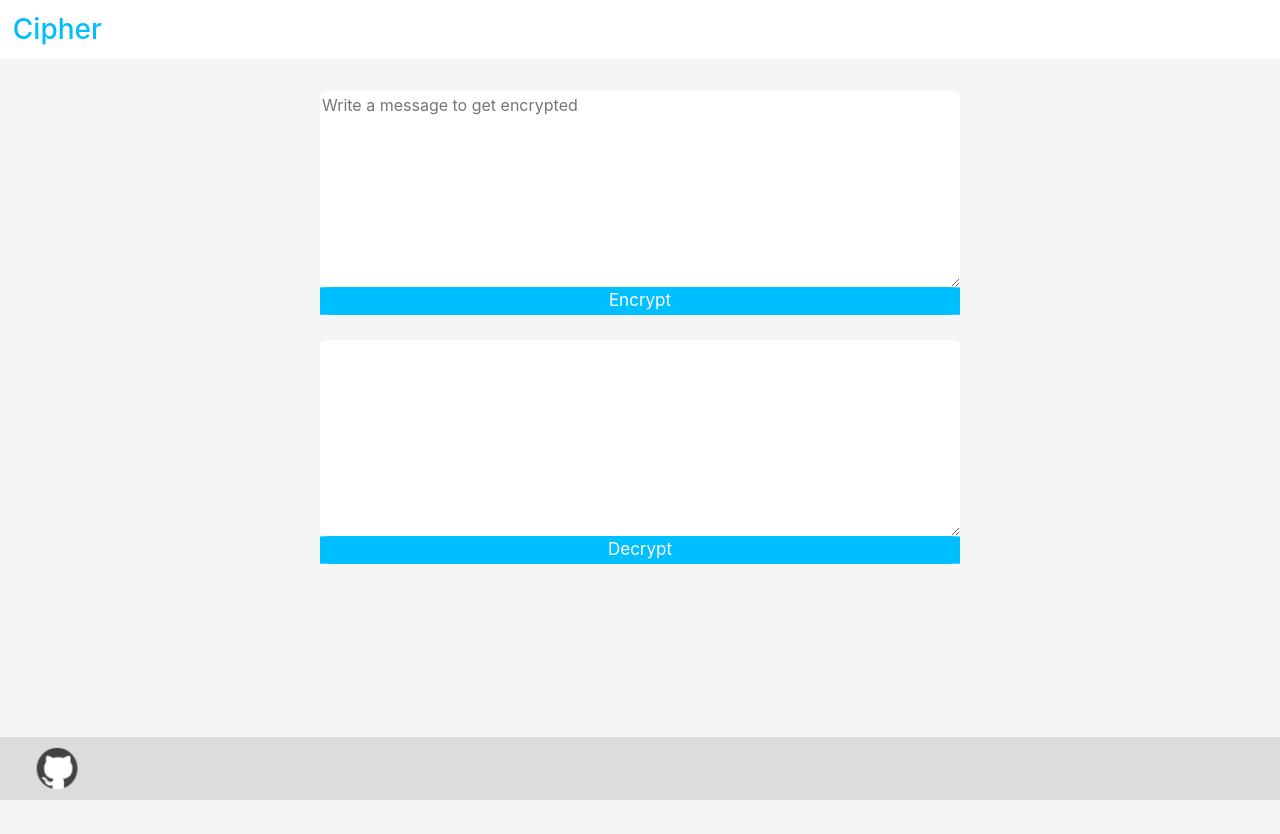
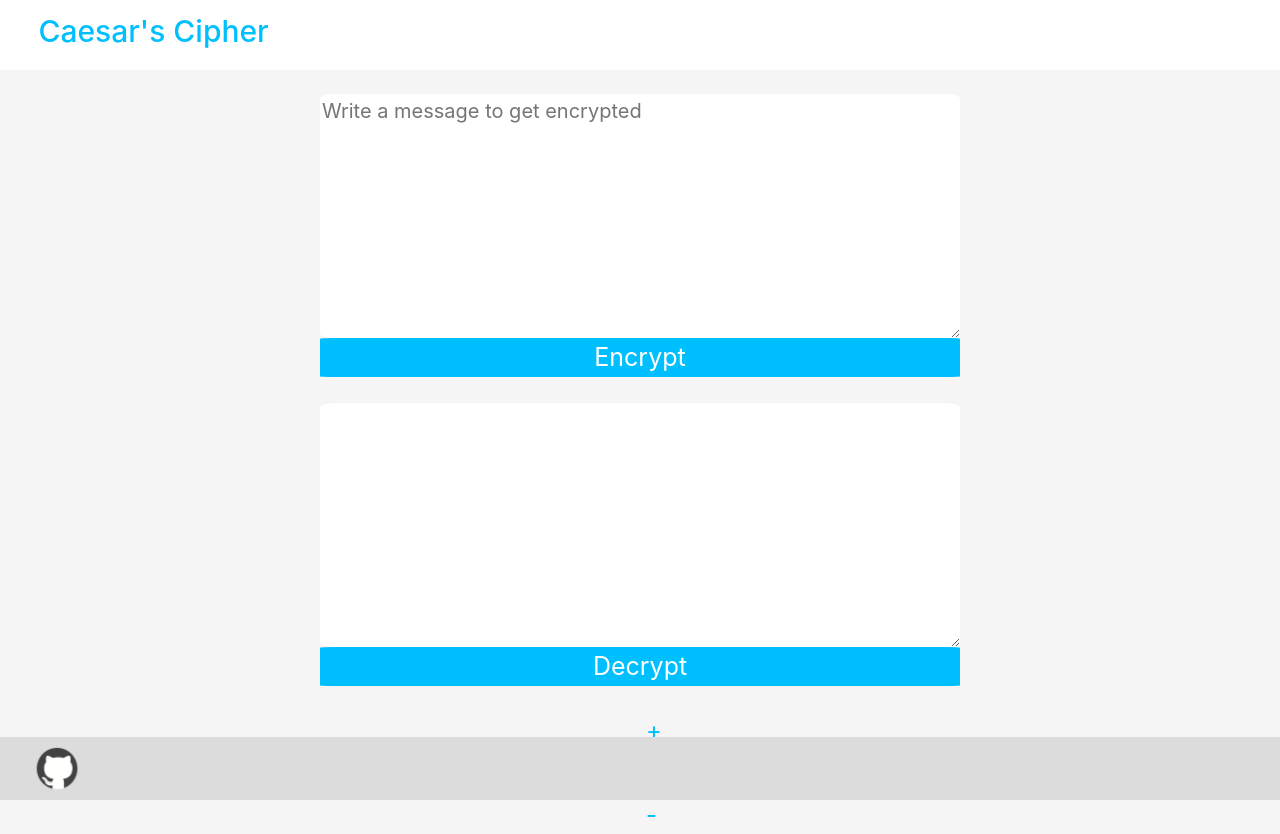
Before and after one commit to ahmedwab/Caesar-s-cipher, a plain HTML site: page index.html in a window 1280 px wide. Before the commit the page ends 800 px from the top, so only its background shows below. Drawn offline with nearby package versions, Linux system fonts and the light colour scheme.

Commit message:
Add files via upload

```diff
--- a/encrypt.js
+++ b/encrypt.js
@@ -1,5 +1,6 @@
-var rand=Math.floor(Math.random() * 24) + 1;
-function encrypt(){
+var rand=13; //number used for caesar cipher
+
+function encrypt(){ //function to encrypt text
   console.log(rand);
   var cipher="";
 
@@ -12,8 +13,10 @@ function encrypt(){
     output.value=cipher;
 
 
+
 }
-function decrypt(){
+
+function decrypt(){ //function to decrypt text
   var cipher="";
 
   var output=document.getElementById('input');
@@ -25,8 +28,9 @@ function decrypt(){
     output.value=cipher;
 
 
+
 }
-function isAlpha(c){
+function isAlpha(c){ //boolean is a letter
   var alphabet="abcdefghijklmnopqrstuvwxyz";
   for(var i = 0 ; i < alphabet.length; i++){
     if(c==alphabet[i]) return true;
@@ -35,8 +39,9 @@ function isAlpha(c){
 
 
 }
-function encrypt_change(c,r){
+function encrypt_change(c,r){ //encrypt character
   var alphabet="abcdefghijklmnopqrstuvwxyz";
+  c=c.toLowerCase();
   if (!isAlpha(c)) return c;
   var pos=0;
   for(var i = 0 ; i < alphabet.length; i++){
@@ -47,3 +52,12 @@ function encrypt_change(c,r){
 
 
 }
+function changenum(x){//change cipher number
+  if(x==1){
+    rand++;
+    rand=rand%26;
+  }
+  else rand--;
+  if(rand<0) rand=rand+25;
+    document.getElementById('rand').innerHTML="+"+rand;
+}
--- a/index.html
+++ b/index.html
@@ -9,7 +9,7 @@
   </head>
   <body>
     <div class="header">
-      <h3 id="title"> Cipher</h3>
+      <h3 id="title"> Caesar's Cipher</h3>
     </div>
     <div id ="controller">
       <br>
@@ -19,6 +19,7 @@
       <button type="button" name="encrypt" onclick="encrypt()" class="btns">Encrypt</button>
       <textarea name="output"  id="output" is="output" rows="8" cols="80" class="textbox" ></textarea>
       <button type="button" name="decrypt" onclick="decrypt()" class="btns">Decrypt</button>
+      <div id="num"><button class="change" onclick="changenum(1)">+ </button><h2 id="rand">+13</h2>  <button class="change" onclick="changenum(2)"> - </button></div>
 
 
       </div>
--- a/stylesheet.css
+++ b/stylesheet.css
@@ -1,37 +1,45 @@
 body{
   background-color:rgb(245,245,245);
 }
-.textbox{
-  width:50%;
+
+.header{ /*header box */
+
+  position:relative;
+  width:100%;
+  background-color:white;
+  height:10%;
+  padding-top: 1%;
+  padding-bottom: 1%;
 }
-.header{
-  background-color:white;
+#title{// /*title in header */
+  padding:5%;
+  color: #00bfff	;
+  padding-left: 3%;
+  font-size: 30px;
 }
-#title{
-  padding:1%;
-  color: #00bfff	;
-}
-.textbox,.btns{
+.textbox,.btns{ /* input and output boxes along with encrypt and decrypt buttons */
   display: block;
   margin-left: auto;
   margin-right: auto;
   border-radius:2%;
   border:none;
   width:50%;
+  font-size:20px;
 }
 
-.btns{
+.btns{ /* encrypt/decrypt buttons */
   margin-bottom:2%;
   background-color: #00bfff	;
-  font-size:17px;
+  font-size:25px;
   color:white;
 
+
 }
-.btns:hover{
+.btns:hover{ /* hover over encrypt/decrypt buttons */
   background-color: #24a0ed;
 
 }
-.footer {
+.footer { /* footer section */
    position: fixed;
    left: 0;
    bottom: 0;
@@ -40,7 +48,21 @@ body{
    color: white;
    padding-left:2%;
 }
-#gh{
+#gh{ /* github icon */
   width:5%;
   height:5%;
 }
+#num{
+  margin-left: 50%;
+  border-top: 2%;
+  color: #00bfff	;
+}
+.change{
+  background: none;
+  border: none;
+  font-size: 24px;
+  color: #00bfff	;
+}
+.change:hover{
+  color: navy;
+}
```
